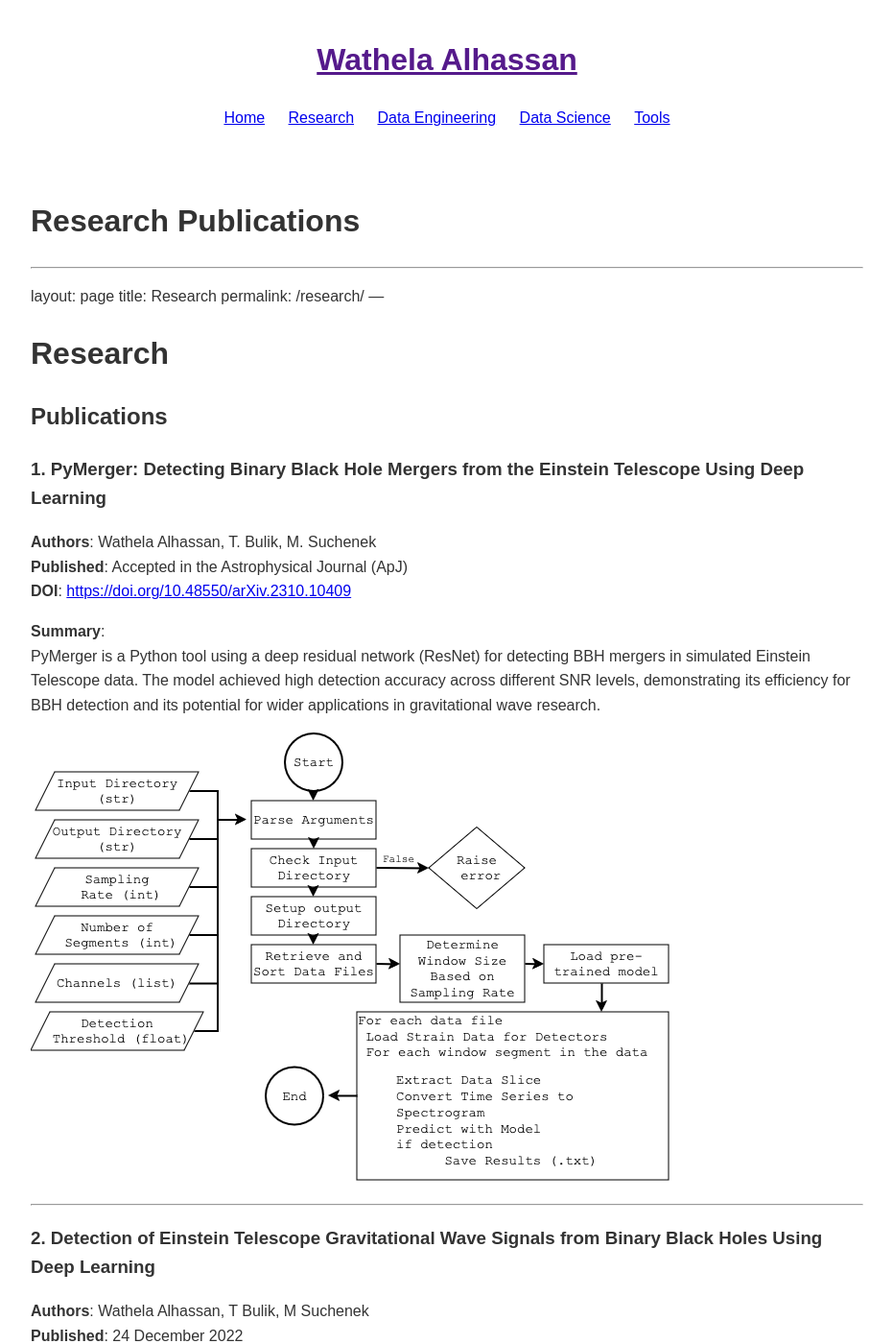
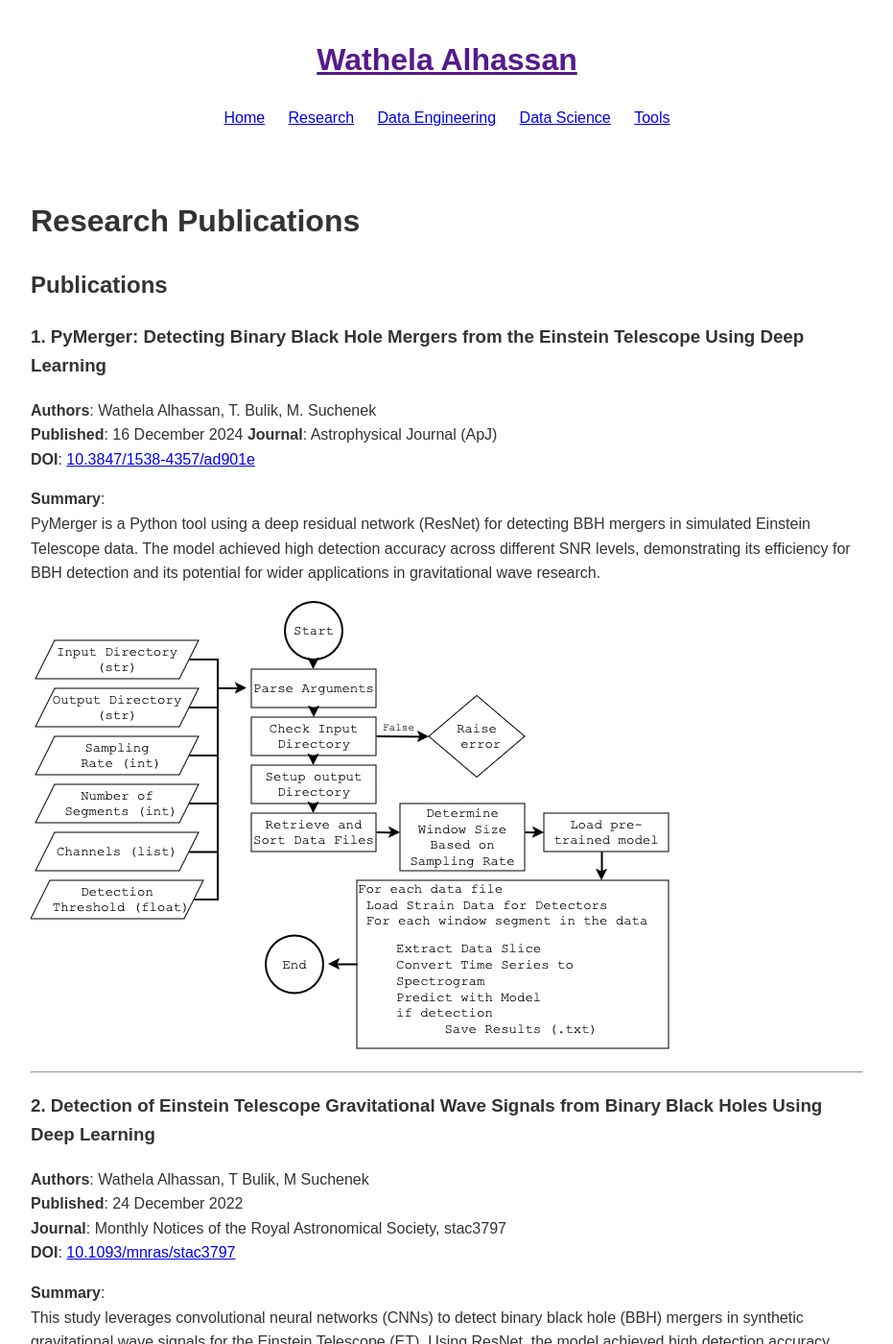
Before and after one commit to wathela/wathela.github.io, a Jekyll site: the page built from research.md, in a window 1280 px wide and 1400 px high. Shown: the whole window at 96% size, without its empty margins (174-1105 px from the left). Built offline with Jekyll 4.4.1, drawn with Linux system fonts in a browser that asks for light colours; some of the changed text lies outside the part shown.

Commit message:
update research  md

```diff
--- a/_config.yml
+++ b/_config.yml
@@ -21,7 +21,7 @@
 title: Wathela Alhassan
 email: wathelahamed@gmail.com
 description: >- # this means to ignore newlines until "baseurl:"
-  A showcase of my work in research, data science, data engineering and tools development.
+  Wathela Alhassan
 baseurl: "" # the subpath of your site, e.g. /blog
 
 
--- a/research.md
+++ b/research.md
@@ -6,20 +6,14 @@ permalink: /research/
 
 # Research Publications
 
----
-layout: page
-title: Research
-permalink: /research/
----
-
-# Research
 
 ## Publications
 
 ### 1. PyMerger: Detecting Binary Black Hole Mergers from the Einstein Telescope Using Deep Learning
 **Authors**: Wathela Alhassan, T. Bulik, M. Suchenek
-**Published**: Accepted in the Astrophysical Journal (ApJ)
-**DOI**: [https://doi.org/10.48550/arXiv.2310.10409](https://doi.org/10.48550/arXiv.2310.10409)
+**Published**: 16 December 2024
+**Journal**: Astrophysical Journal (ApJ)
+**DOI**: [10.3847/1538-4357/ad901e](https://doi.org/10.3847/1538-4357/ad901e)
 
 **Summary**:
 PyMerger is a Python tool using a deep residual network (ResNet) for detecting BBH mergers in simulated Einstein Telescope data. The model achieved high detection accuracy across different SNR levels, demonstrating its efficiency for BBH detection and its potential for wider applications in gravitational wave research.
@@ -32,7 +26,7 @@ PyMerger is a Python tool using a deep residual network (ResNet) for detecting B
 **Authors**: Wathela Alhassan, T Bulik, M Suchenek
 **Published**: 24 December 2022
 **Journal**: Monthly Notices of the Royal Astronomical Society, stac3797
-**DOI**: [https://doi.org/10.1093/mnras/stac3797](https://doi.org/10.1093/mnras/stac3797)
+**DOI**: [10.1093/mnras/stac3797](https://doi.org/10.1093/mnras/stac3797)
 
 **Summary**:
 This study leverages convolutional neural networks (CNNs) to detect binary black hole (BBH) mergers in synthetic gravitational wave signals for the Einstein Telescope (ET). Using ResNet, the model achieved high detection accuracy, especially for sources with high SNR, suggesting CNNs as a computationally efficient alternative for near-real-time gravitational wave detection in future ET data.
@@ -45,7 +39,7 @@ This study leverages convolutional neural networks (CNNs) to detect binary black
 **Authors**: Wathela Alhassan, Russ Taylor, M. Vaccari
 **Published**: 28 July 2018
 **Journal**: Monthly Notices of the Royal Astronomical Society (MNRAS), Volume 480
-**DOI**: [https://doi.org/10.1093/mnras/sty2038](https://doi.org/10.1093/mnras/sty2038)
+**DOI**: [10.1093/mnras/sty2038](https://doi.org/10.1093/mnras/sty2038)
 
 **Summary**:
 This paper introduces the FIRST Classifier, an open-source software that automatically classifies radio sources from the Faint Images of the Radio Sky at Twenty centimeters (FIRST) survey into compact and extended (FRI, FRII and BENT) radio sources. In this work, a deep convolutional neural network model was trained to classify radio sources as compact or extended in radio sources. The model demonstrated high accuracy and provides a robust framework for large-scale radio data analysis.
```
Also changed, not shown: index.md (+1 -2 lines).
